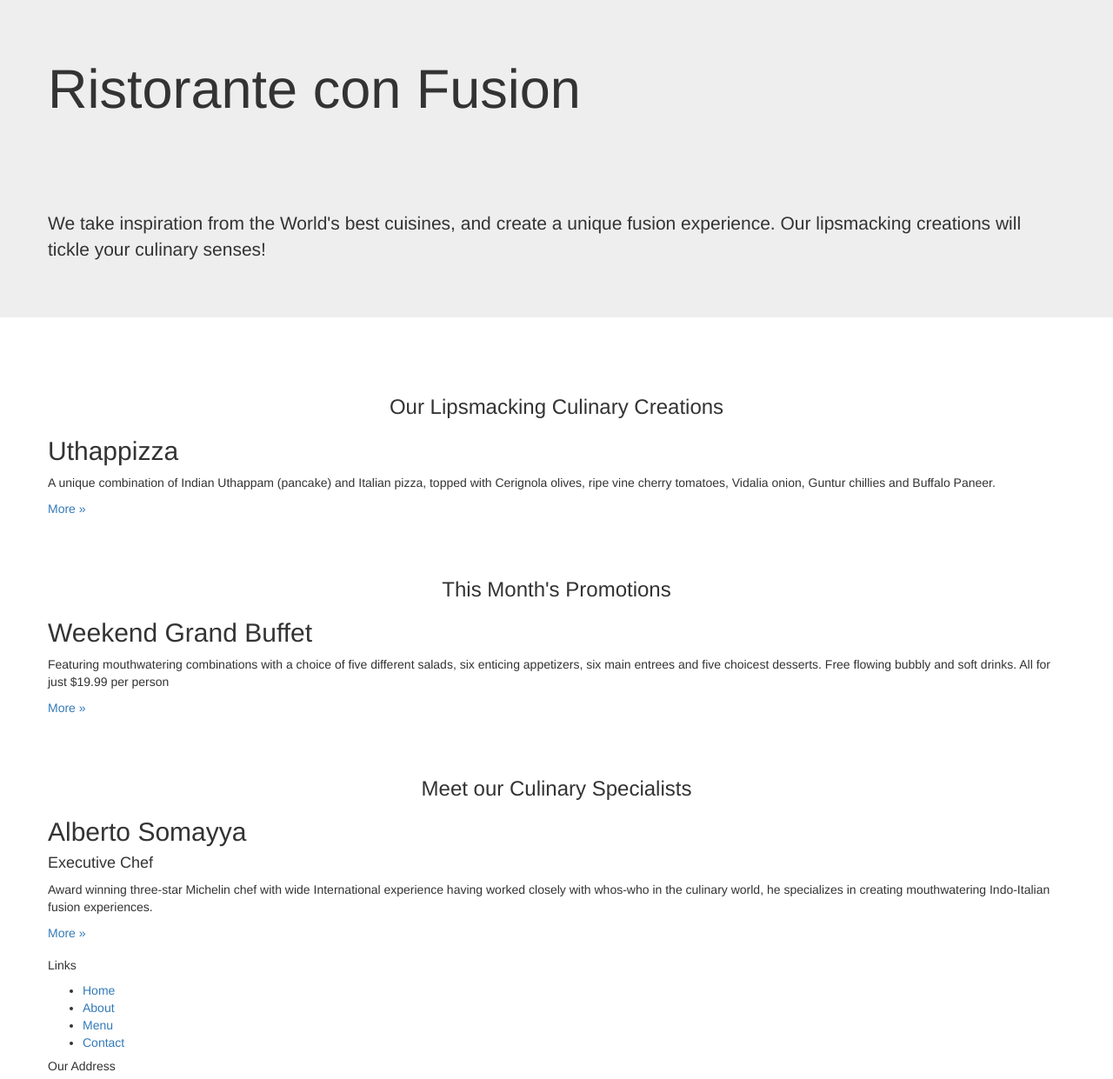
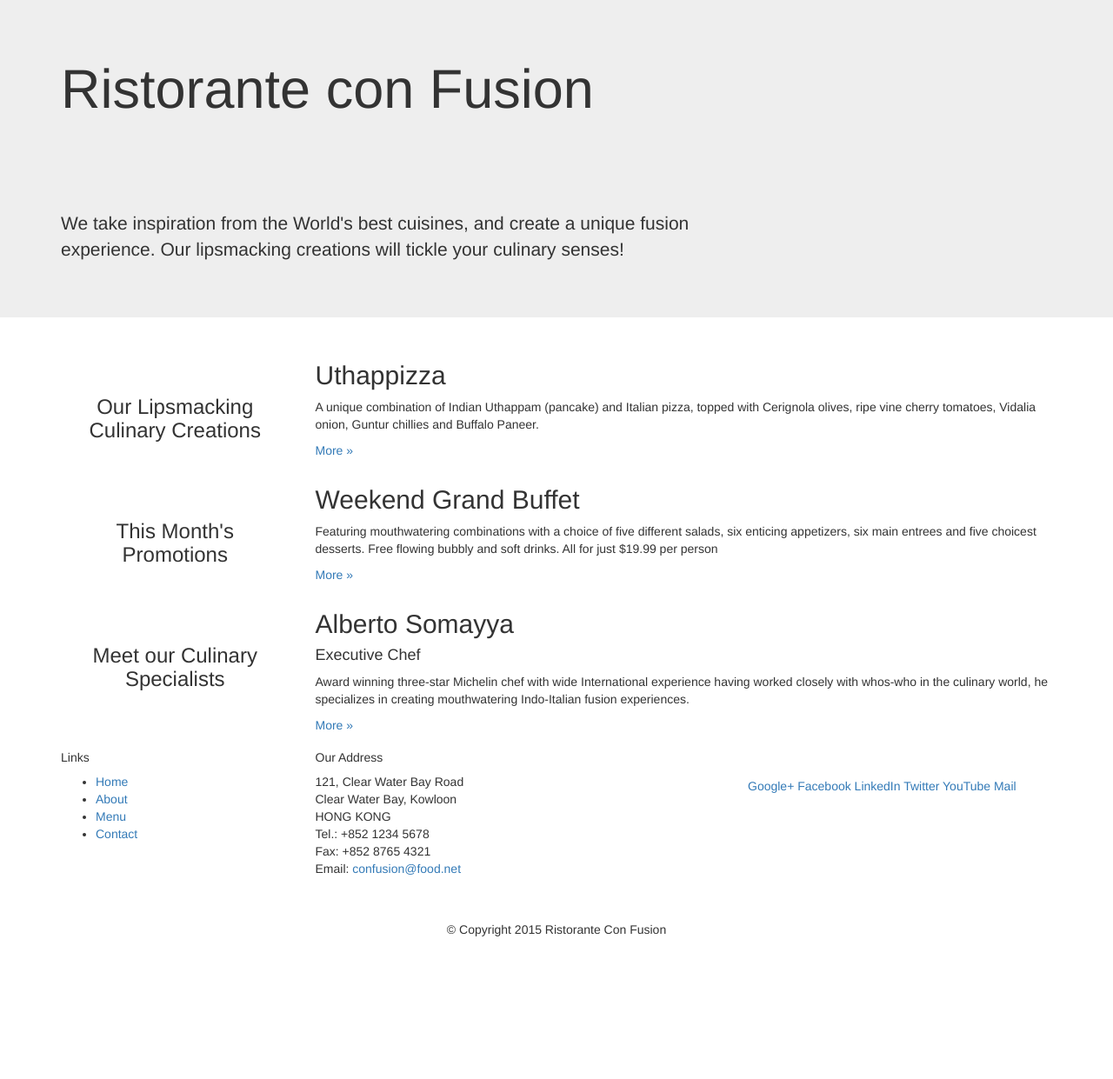
Before and after one commit to adchawla/Coursera-FrontEndDevelopment, a plain HTML site: page conFusion/index.html in a window 1280 px wide. Shown: the top 1241 px of the page at 87% size. After the commit the page ends 1089 px from the top, so only its background shows below. Drawn offline with nearby package versions, Linux system fonts and the light colour scheme.

Commit message:
Applying classes to inner divs to layout name and description side by side

```diff
--- a/conFusion/index.html
+++ b/conFusion/index.html
@@ -30,12 +30,12 @@
 
         <div class="container">
             <div class="row">
-                <div>
+                <div class="col-xs-12 col-sm-8">
                     <h1>Ristorante con Fusion</h1>
                     <p style="padding:40px;"></p>
                     <p>We take inspiration from the World's best cuisines, and create a unique fusion experience. Our lipsmacking creations will tickle your culinary senses!</p>
                 </div>
-                <div>
+                <div class="col-xs-12 col-sm-4">
                 </div>
             </div>
         </div>
@@ -43,11 +43,11 @@
 
     <div class="container">
         <div class="row">
-            <div>
+            <div class="col-xs-12 col-sm-3">
                 <p style="padding:20px;"></p>
                 <h3 align=center>Our Lipsmacking Culinary Creations</h3>
             </div>
-            <div>
+            <div class="col-xs-12 col-sm-9">
                 <h2>Uthappizza</h2>
                 <p>A unique combination of Indian Uthappam (pancake) and Italian pizza, topped with Cerignola olives, ripe vine cherry tomatoes, Vidalia onion, Guntur chillies and Buffalo Paneer.</p>
                 <p><a  href="#">More &raquo;</a></p>
@@ -56,11 +56,11 @@
 
 
         <div class="row">
-            <div>
+            <div class="col-xs-12 col-sm-3">
                 <p style="padding:20px;"></p>
                 <h3 align=center>This Month's Promotions</h3>
             </div>
-            <div>
+            <div class="col-xs-12 col-sm-9">
                 <h2>Weekend Grand Buffet</h2>
                 <p>Featuring mouthwatering combinations with a choice of five different salads, six enticing appetizers, six main entrees and five choicest desserts. Free flowing bubbly and soft drinks. All for just $19.99 per person </p>
                 <p><a href="#">More &raquo;</a></p>
@@ -68,11 +68,11 @@
         </div>
 
         <div class="row">
-            <div>
+            <div class="col-xs-12 col-sm-3">
                 <p style="padding:20px;"></p>
                 <h3 align=center>Meet our Culinary Specialists</h3>
             </div>
-            <div>
+            <div class="col-xs-12 col-sm-9">
                 <h2>Alberto Somayya</h2>
                 <h4>Executive Chef</h4>
                 <p>Award winning three-star Michelin chef with wide International experience having worked closely with whos-who in the culinary world, he specializes in creating mouthwatering Indo-Italian fusion experiences. </p>
@@ -84,7 +84,7 @@
     <footer>
         <div class="container">
             <div class="row">
-                <div>
+                <div  class="col-xs-6 col-sm-3">
                     <h5>Links</h5>
                     <ul>
                         <li><a href="#">Home</a></li>
@@ -93,7 +93,7 @@
                         <li><a href="#">Contact</a></li>
                     </ul>
                 </div>
-                <div>
+                <div class="col-xs-6 col-sm-5">
                     <h5>Our Address</h5>
                     <address>
 		              121, Clear Water Bay Road<br>
@@ -104,7 +104,7 @@
 		              Email: <a href="mailto:confusion@food.net">confusion@food.net</a>
 		           </address>
                 </div>
-                <div>
+                <div class="col-xs-12 col-sm-4">
                     <div style="padding: 40px 10px;">
                         <a href="http://google.com/+">Google+</a>
                         <a href="http://www.facebook.com/profile.php?id=">Facebook</a>
@@ -114,7 +114,7 @@
                         <a href="mailto:">Mail</a>
                     </div>
                 </div>
-                <div>
+                <div class="col-xs-12">
                     <p style="padding:10px;"></p>
                     <p align=center>© Copyright 2015 Ristorante Con Fusion</p>
                 </div>
```
